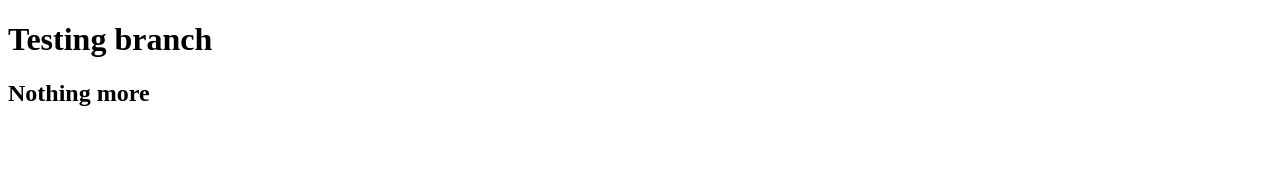
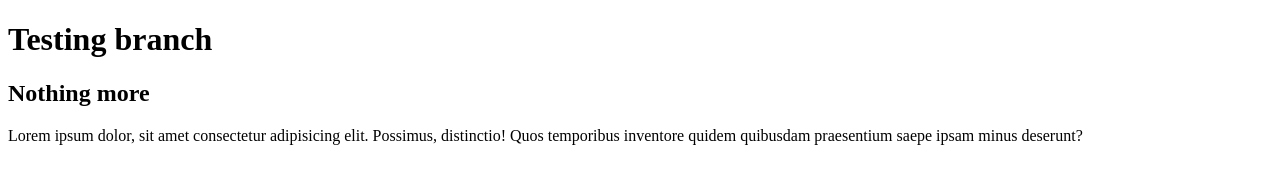
Before and after one commit to wayytoogood/demo-repository2, a plain HTML site: page index.html in a window 1280 px wide. Drawn offline with Linux system fonts and the light colour scheme.

Commit message:
added some text

```diff
--- a/index.html
+++ b/index.html
@@ -8,5 +8,10 @@
   <body>
     <h1>Testing branch</h1>
     <h2>Nothing more</h2>
+    <p>
+      Lorem ipsum dolor, sit amet consectetur adipisicing elit. Possimus,
+      distinctio! Quos temporibus inventore quidem quibusdam praesentium saepe
+      ipsam minus deserunt?
+    </p>
   </body>
 </html>
```
